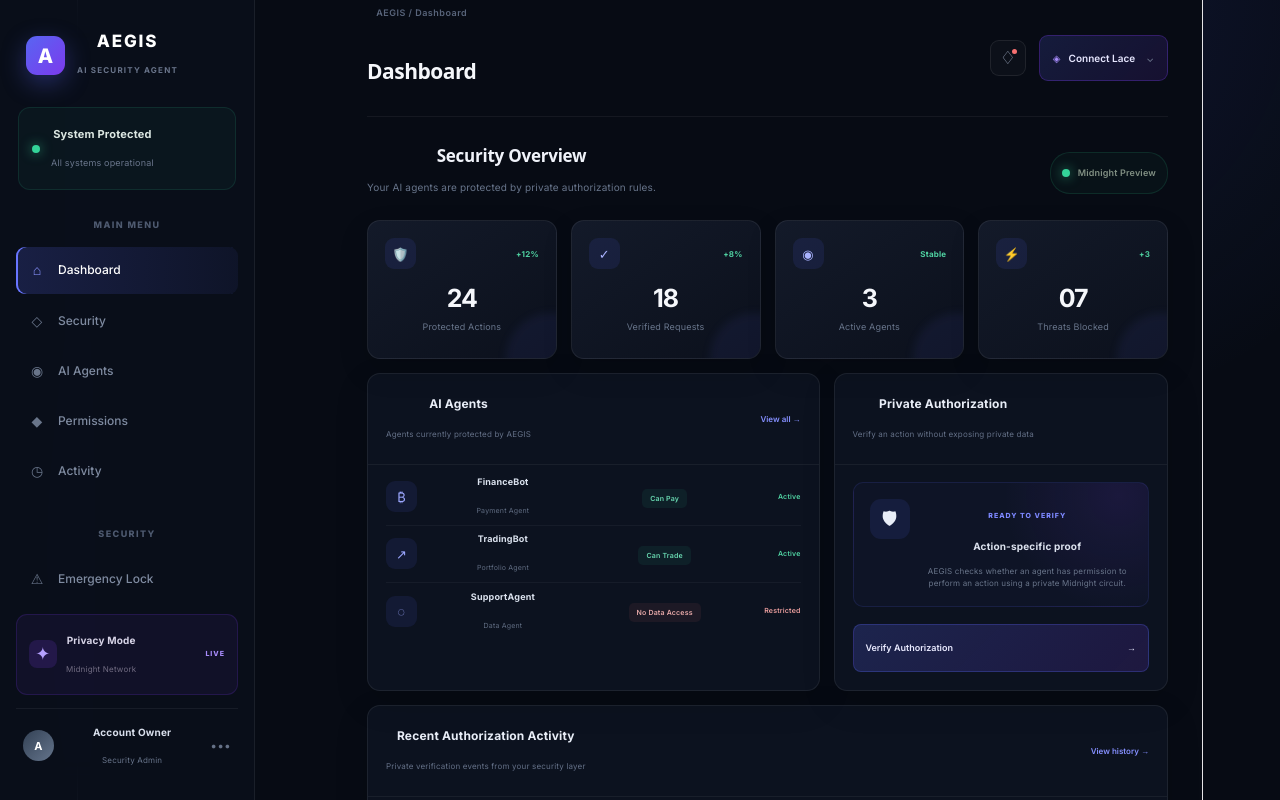
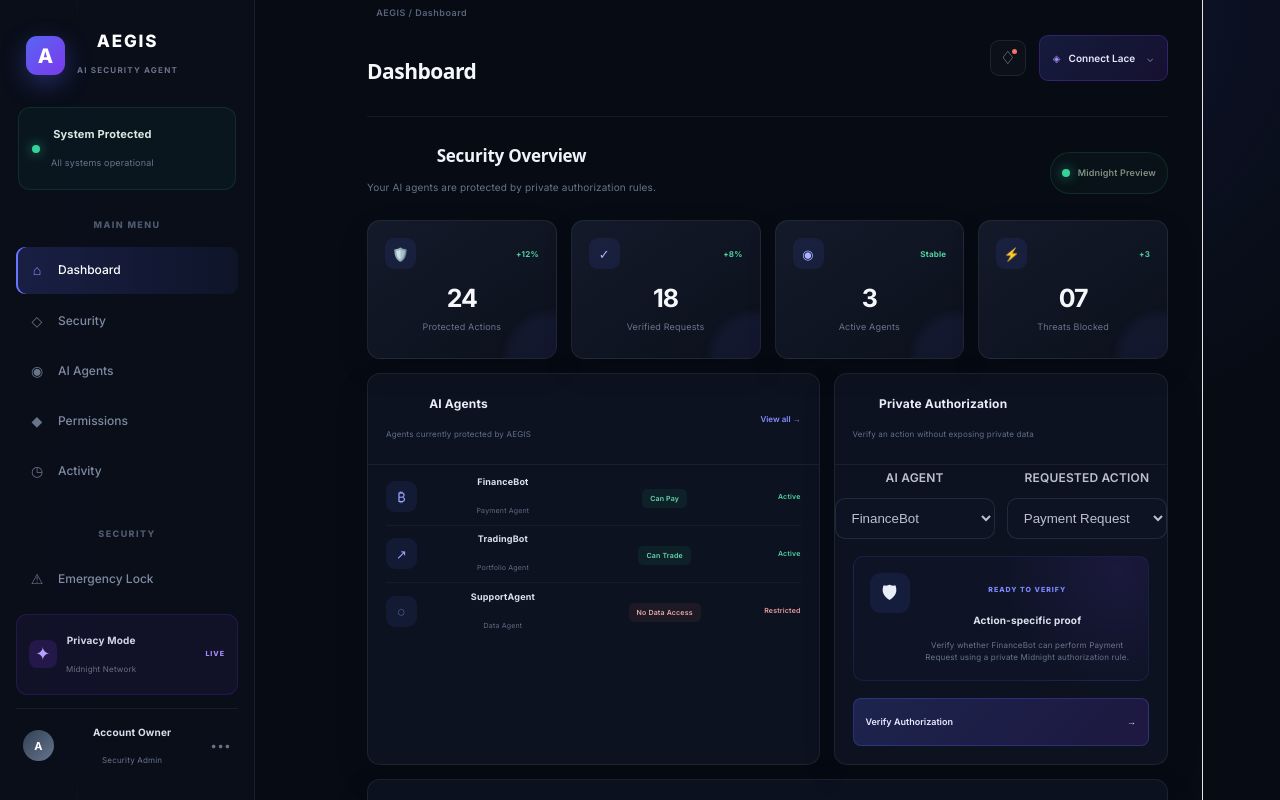
Before and after one commit to 2006anjali/aegis-ai-security-agent, a React (Vite) app: page / in a window 1280 px wide. Shown: the top 800 px of the page. Built offline with nearby package versions, Linux system fonts and the light colour scheme.

Commit message:
Add agent and action authorization controls

```diff
--- a/src/App.jsx
+++ b/src/App.jsx
@@ -9,8 +9,16 @@ function App() {
   const [isConnecting, setIsConnecting] = useState(false)
 
   // Authorization state
-  const [authorizationStatus, setAuthorizationStatus] = useState('idle')
-  const [authorizationResult, setAuthorizationResult] = useState('')
+  const [authorizationStatus, setAuthorizationStatus] =
+    useState('idle')
+  const [authorizationResult, setAuthorizationResult] =
+    useState('')
+
+  // Selected authorization request
+  const [selectedAgent, setSelectedAgent] =
+    useState('FinanceBot')
+  const [selectedAction, setSelectedAction] =
+    useState('Payment Request')
 
   const stats = [
     {
@@ -89,6 +97,48 @@ function App() {
       time: '1 hr ago',
     },
   ]
+
+  // Available simulated actions for each AI agent.
+  // These will later map to private permission state
+  // inside the real Midnight Compact circuit.
+  const agentActions = {
+    FinanceBot: [
+      'Payment Request',
+      'Portfolio Access',
+      'Data Access',
+    ],
+    TradingBot: [
+      'Portfolio Access',
+      'Payment Request',
+      'Data Access',
+    ],
+    SupportAgent: [
+      'Data Access',
+      'Payment Request',
+      'Portfolio Access',
+    ],
+  }
+
+  // Simulated private authorization rules.
+  // The real implementation will replace these with
+  // private Midnight contract state.
+  const authorizationRules = {
+    FinanceBot: {
+      'Payment Request': true,
+      'Portfolio Access': false,
+      'Data Access': false,
+    },
+    TradingBot: {
+      'Portfolio Access': true,
+      'Payment Request': false,
+      'Data Access': false,
+    },
+    SupportAgent: {
+      'Data Access': false,
+      'Payment Request': false,
+      'Portfolio Access': false,
+    },
+  }
 
   // REAL LACE + MIDNIGHT CONNECTION
   const handleConnect = async () => {
@@ -170,8 +220,24 @@ function App() {
     alert('Emergency Lock activated')
   }
 
-  // Temporary UI verification flow.
-  // This will later be replaced by the real Midnight Compact circuit call.
+  const handleAgentChange = (event) => {
+    const nextAgent = event.target.value
+    const nextAction = agentActions[nextAgent][0]
+
+    setSelectedAgent(nextAgent)
+    setSelectedAction(nextAction)
+    setAuthorizationStatus('idle')
+    setAuthorizationResult('')
+  }
+
+  const handleActionChange = (event) => {
+    setSelectedAction(event.target.value)
+    setAuthorizationStatus('idle')
+    setAuthorizationResult('')
+  }
+
+  // Temporary UI authorization flow.
+  // This will later be replaced with the real Midnight Compact circuit call.
   const handleAuthorization = () => {
     if (!walletConnected) {
       setAuthorizationStatus('blocked')
@@ -183,14 +249,25 @@ function App() {
 
     setAuthorizationStatus('verifying')
     setAuthorizationResult(
-      'Checking the requested action against the private permission state...',
+      `Checking ${selectedAction} for ${selectedAgent} against the private permission state...`,
     )
 
     window.setTimeout(() => {
-      setAuthorizationStatus('authorized')
-      setAuthorizationResult(
-        'Authorization verified. Sensitive permission values were not displayed.',
-      )
+      const isAuthorized =
+        authorizationRules[selectedAgent]?.[selectedAction] ??
+        false
+
+      if (isAuthorized) {
+        setAuthorizationStatus('authorized')
+        setAuthorizationResult(
+          `${selectedAction} is authorized for ${selectedAgent}. The private permission value was not displayed.`,
+        )
+      } else {
+        setAuthorizationStatus('blocked')
+        setAuthorizationResult(
+          `${selectedAction} is blocked for ${selectedAgent}. The private permission value was not displayed.`,
+        )
+      }
     }, 1200)
   }
 
@@ -246,7 +323,9 @@ function App() {
             </button>
           ))}
 
-          <p className="nav-label second-label">SECURITY</p>
+          <p className="nav-label second-label">
+            SECURITY
+          </p>
 
           <button
             className="nav-item"
@@ -334,7 +413,8 @@ function App() {
               padding: '14px 18px',
               borderRadius: '12px',
               background: 'rgba(239, 68, 68, 0.10)',
-              border: '1px solid rgba(239, 68, 68, 0.30)',
+              border:
+                '1px solid rgba(239, 68, 68, 0.30)',
               color: '#ff7b7b',
               fontSize: '14px',
             }}
@@ -366,8 +446,10 @@ function App() {
               marginBottom: '24px',
               padding: '16px 20px',
               borderRadius: '14px',
-              background: 'rgba(34, 197, 94, 0.06)',
-              border: '1px solid rgba(34, 197, 94, 0.20)',
+              background:
+                'rgba(34, 197, 94, 0.06)',
+              border:
+                '1px solid rgba(34, 197, 94, 0.20)',
             }}
           >
             <div
@@ -387,7 +469,9 @@ function App() {
                 }}
               ></span>
 
-              <strong>Midnight Preview Connected</strong>
+              <strong>
+                Midnight Preview Connected
+              </strong>
             </div>
 
             <div
@@ -492,47 +576,149 @@ function App() {
                 <h3>Private Authorization</h3>
 
                 <p>
-                  Verify an action without exposing private
-                  data
+                  Verify an action without exposing
+                  private data
                 </p>
               </div>
+            </div>
+
+            <div
+              style={{
+                display: 'grid',
+                gridTemplateColumns:
+                  '1fr 1fr',
+                gap: '12px',
+                marginBottom: '16px',
+              }}
+            >
+              <label
+                style={{
+                  display: 'flex',
+                  flexDirection: 'column',
+                  gap: '7px',
+                  fontSize: '12px',
+                  fontWeight: 600,
+                  opacity: 0.8,
+                }}
+              >
+                AI AGENT
+
+                <select
+                  value={selectedAgent}
+                  onChange={handleAgentChange}
+                  style={{
+                    width: '100%',
+                    padding: '11px 12px',
+                    borderRadius: '10px',
+                    border:
+                      '1px solid rgba(148, 163, 184, 0.20)',
+                    background:
+                      'rgba(15, 23, 42, 0.55)',
+                    color: 'inherit',
+                    outline: 'none',
+                  }}
+                >
+                  {agents.map((agent) => (
+                    <option
+                      key={agent.name}
+                      value={agent.name}
+                      style={{
+                        background: '#111827',
+                      }}
+                    >
+                      {agent.name}
+                    </option>
+                  ))}
+                </select>
+              </label>
+
+              <label
+                style={{
+                  display: 'flex',
+                  flexDirection: 'column',
+                  gap: '7px',
+                  fontSize: '12px',
+                  fontWeight: 600,
+                  opacity: 0.8,
+                }}
+              >
+                REQUESTED ACTION
+
+                <select
+                  value={selectedAction}
+                  onChange={handleActionChange}
+                  style={{
+                    width: '100%',
+                    padding: '11px 12px',
+                    borderRadius: '10px',
+                    border:
+                      '1px solid rgba(148, 163, 184, 0.20)',
+                    background:
+                      'rgba(15, 23, 42, 0.55)',
+                    color: 'inherit',
+                    outline: 'none',
+                  }}
+                >
+                  {agentActions[selectedAgent].map(
+                    (action) => (
+                      <option
+                        key={action}
+                        value={action}
+                        style={{
+                          background: '#111827',
+                        }}
+                      >
+                        {action}
+                      </option>
+                    ),
+                  )}
+                </select>
+              </label>
             </div>
 
             <div className="authorization-box">
               <div className="shield-large">
                 {authorizationStatus === 'verifying'
                   ? '◌'
-                  : authorizationStatus === 'authorized'
+                  : authorizationStatus ===
+                      'authorized'
                     ? '✓'
-                    : authorizationStatus === 'blocked'
+                    : authorizationStatus ===
+                        'blocked'
                       ? '!'
                       : '🛡'}
               </div>
 
               <div className="authorization-content">
                 <span className="mini-label">
-                  {authorizationStatus === 'verifying'
+                  {authorizationStatus ===
+                  'verifying'
                     ? 'VERIFYING'
-                    : authorizationStatus === 'authorized'
+                    : authorizationStatus ===
+                        'authorized'
                       ? 'AUTHORIZED'
-                      : authorizationStatus === 'blocked'
-                        ? 'ACTION REQUIRED'
+                      : authorizationStatus ===
+                          'blocked'
+                        ? 'BLOCKED'
                         : 'READY TO VERIFY'}
                 </span>
 
                 <h4>
-                  {authorizationStatus === 'verifying'
+                  {authorizationStatus ===
+                  'verifying'
                     ? 'Checking private permission'
-                    : authorizationStatus === 'authorized'
+                    : authorizationStatus ===
+                        'authorized'
                       ? 'Authorization verified'
-                      : authorizationStatus === 'blocked'
-                        ? 'Lace connection required'
+                      : authorizationStatus ===
+                          'blocked'
+                        ? 'Authorization denied'
                         : 'Action-specific proof'}
                 </h4>
 
                 <p>
                   {authorizationStatus === 'idle'
-                    ? 'AEGIS checks whether an agent has permission to perform an action using a private Midnight circuit.'
+                    ? `Verify whether ${selectedAgent} can perform ${selectedAction} using a private Midnight authorization rule.`
                     : authorizationResult}
                 </p>
               </div>
@@ -541,13 +727,20 @@ function App() {
             <button
               className="verify-button"
               onClick={handleAuthorization}
-              disabled={authorizationStatus === 'verifying'}
+              disabled={
+                authorizationStatus === 'verifying'
+              }
             >
-              {authorizationStatus === 'verifying'
+              {authorizationStatus ===
+              'verifying'
                 ? 'Verifying...'
-                : authorizationStatus === 'authorized'
+                : authorizationStatus ===
+                    'authorized'
                   ? 'Verify Again'
-                  : 'Verify Authorization'}
+                  : authorizationStatus ===
+                      'blocked'
+                    ? 'Check Again'
+                    : 'Verify Authorization'}
 
               <span>→</span>
             </button>
```
